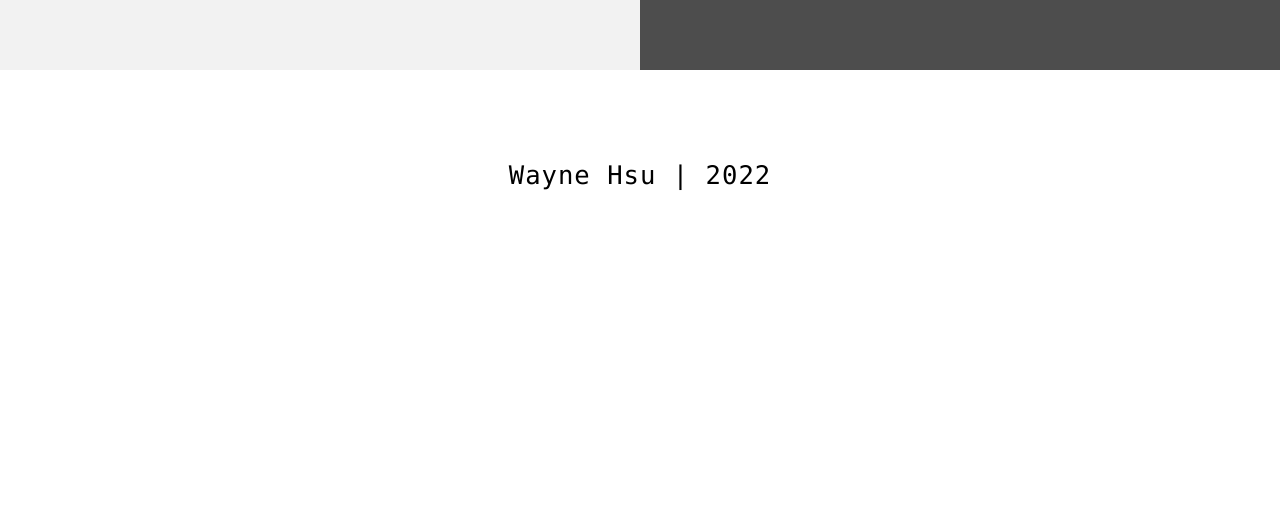
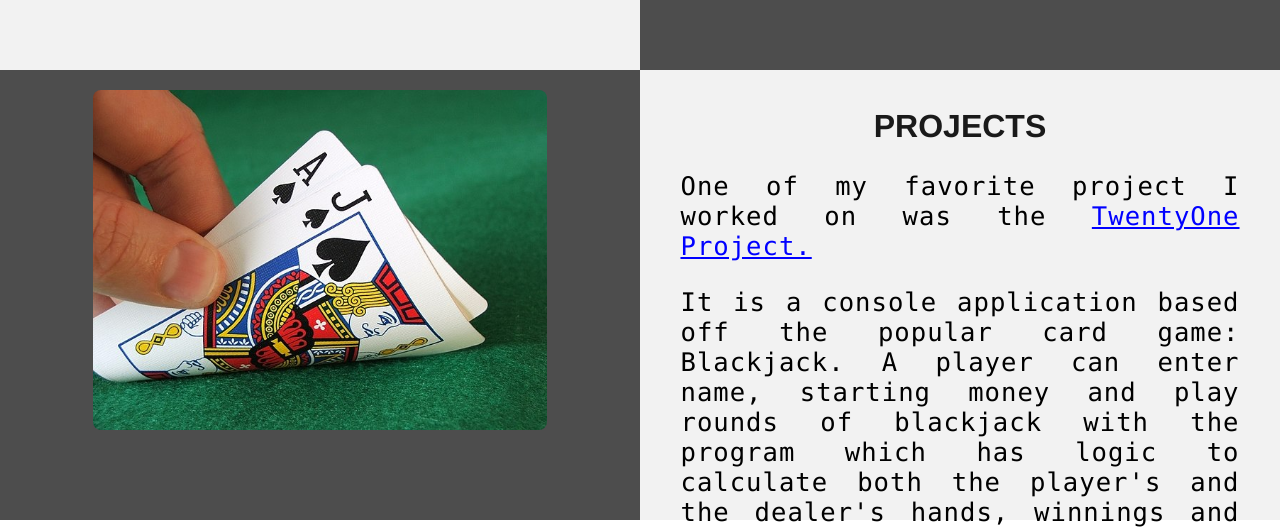
Before and after one commit to waynehsu770/waynehsu770.github.io, a plain HTML site: page index.html in a window 1280 px wide. Shown: the part 2264-2793 px from the top of the page. Before the commit the page ends 2587 px from the top, so only its background shows below. Drawn offline with Linux system fonts and the light colour scheme.

Commit message:
Portfolio Page Update

```diff
--- a/index.html
+++ b/index.html
@@ -17,6 +17,7 @@
             <a class="active" href="#home">Home</a>
             <a href="#about">About</a>
             <a href="#github">Github</a>
+            <a href="#project">Projects</a>
             <a onclick="openForm()" ondblclick="closeForm()" class="contact">Contact</a>
         </div>
 
@@ -146,6 +147,25 @@
         </div>
         <!-- End Github Section -->
 
+         <!-- Project Section -->
+        <div id="project" class="row">
+            <!-- Left column -->
+            <div class="Column_2">
+                <img src="blackjack.jpg" alt="Blackjack Picture">
+            </div>
+            <!-- Right column -->
+            <div class="Column_1">
+                <h1>Projects</h1>
+                <p>
+                    One of my favorite project I worked on was the <a href="https://github.com/waynehsu770/VisualStudio/tree/main/TwentyOne" target="_blank">TwentyOne Project.</a>
+                    <br>
+                    <p>It is a console application based off the popular card game: Blackjack. A player can enter name, starting money and play
+                        rounds of blackjack with the program which has logic to calculate both the player's and the dealer's hands, winnings and losses.
+                    </p>
+                </p>
+            </div>
+        </div>
+
         <!-- Contact Pop-Up Form -->
         <div id="contact">
             <button onclick="openForm()" class="Pop_Up_Button" >Contact me!</button>
```
Also changed, not shown: blackjack.jpg (added).
